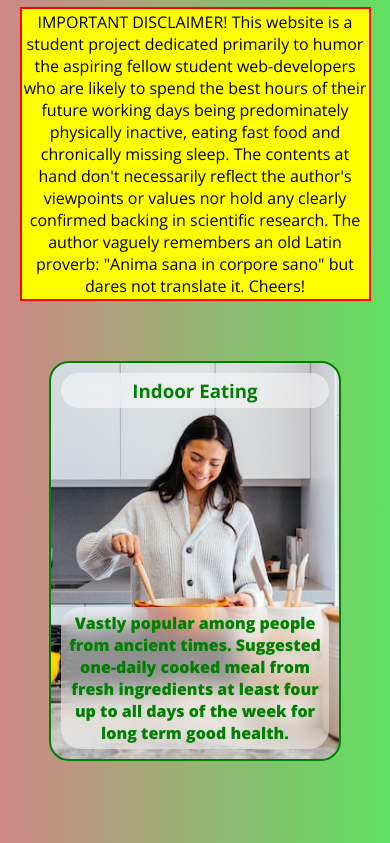
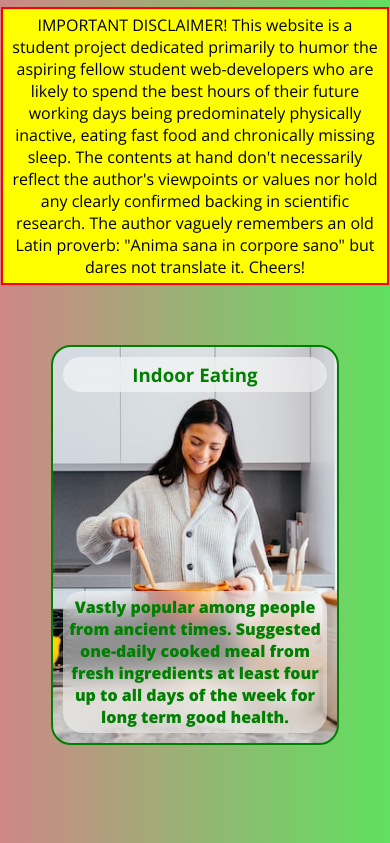
Before and after one commit to TomislavMiljak/uib-project, a plain HTML site: page eating.html in a window 390 px wide. Shown: the part 257-1100 px from the top of the page. Drawn offline with nearby package versions, Linux system fonts and the light colour scheme.

Commit message:
card container a 74vw

```diff
--- a/eating.css
+++ b/eating.css
@@ -92,6 +92,7 @@ main {
     border-radius: 20px;
     overflow: auto;
     text-align: center;
+    padding: 5px;
 
 }
 .disclaimer {
@@ -100,6 +101,7 @@ main {
     text-align: center;
     padding: 2px;
     overflow: auto;
+    padding: 5px;
 }
 .card-container {
     display: flex;
@@ -260,15 +262,15 @@ footer {
 }
  @media (max-width: 870px) {
     main {
-        width: 90vw;
+       /*  width: 90vw; */
     }
     .card-container {
         display: flex;
         flex-direction: column;
-        flex-wrap: nowrap;
+        /* flex-wrap: nowrap; */
     }
     .card-container a {
-        width: 75vw;
+        width: 74vw;
     }
  }
 
@@ -281,8 +283,8 @@ footer {
     /* } */
  }
 
- @media (max-width:380px) {
-    main {
-        width: 100vw;
-    }
-}
+/*  @media (max-width:380px) { */
+/*     main { */
+/*         width: 100vw; */
+/*     } */
+/* } */
--- a/overview.css
+++ b/overview.css
@@ -262,10 +262,10 @@ footer {
     .card-container {
         display: flex;
         flex-direction: column;
-        flex-wrap: nowrap;
+        /* flex-wrap: nowrap; */
     }
     .card-container a {
-        width: 75vw;
+        width: 74vw;
 
     }
  }
@@ -275,8 +275,3 @@ footer {
         height: 100px;
     }
  }
- @media (max-width:380px) {
-    main {
-        width: 100vw;
-    }
-}
--- a/sleeping.css
+++ b/sleeping.css
@@ -269,7 +269,7 @@ footer {
         flex-wrap: nowrap;
     }
     .card-container a {
-        width: 75vw;
+        width: 74vw;
     }
  }
 
@@ -279,8 +279,8 @@ footer {
     }
  }
 
- @media (max-width:380px) {
-    main {
-        width: 100vw;
-    }
-}
+/*  @media (max-width:380px) { */
+/*     main { */
+/*         width: 100vw; */
+/*     } */
+/* } */
--- a/style.css
+++ b/style.css
@@ -271,10 +271,10 @@ footer {
     .card-container {
         display: flex;
         flex-direction: column;
-        flex-wrap: nowrap;
+       /*  flex-wrap: nowrap; */
     }
     .card-container a {
-        width: 75vw;
+        width: 74vw;
     }
  }
 
@@ -285,8 +285,8 @@ footer {
 
 }
 
-@media (max-width:380px) {
-    main {
-        width: 100vw;
-    }
-}
+/* @media (max-width:380px) { */
+/*     main { */
+/*         width: 100vw; */
+/*     } */
+/* } */
```
